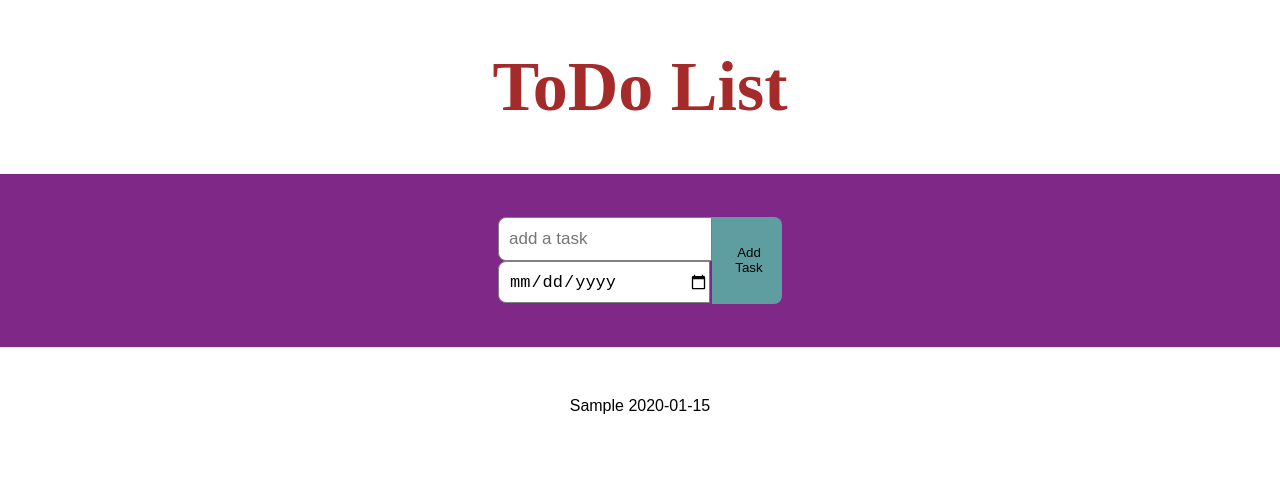
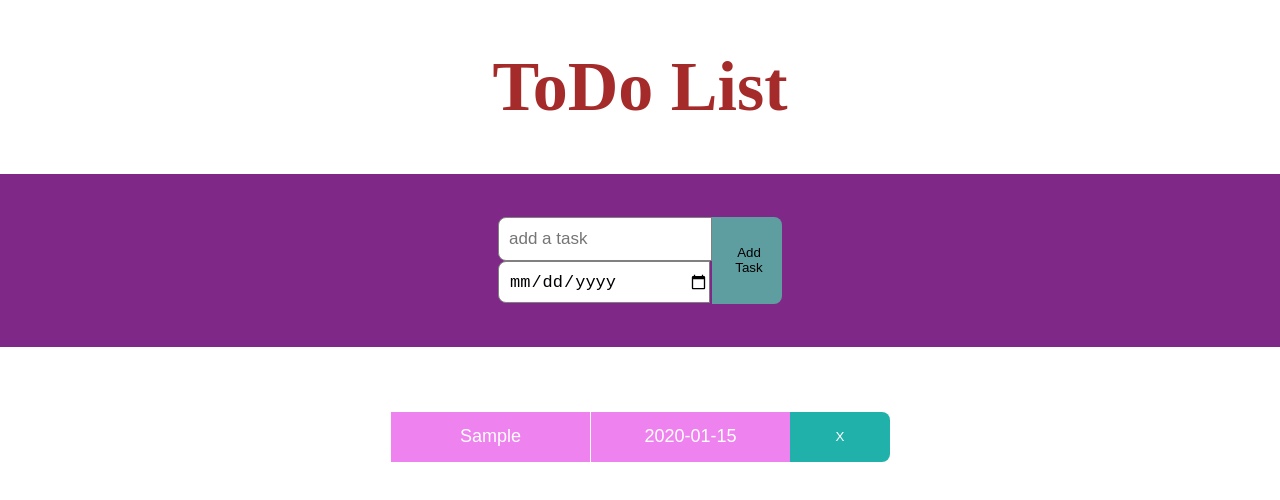
Before and after one commit to deepali-02/todo-List, a React (Create React App) app: page / in a window 1280 px wide. Both pictures are taken after typing "Sample", "2020-01-15" into the empty fields and a click on the button "Add Task". Shown: the top 500 px of the page. Built offline with nearby package versions, Linux system fonts and the light colour scheme.

Commit message:
added css

```diff
--- a/src/App.css
+++ b/src/App.css
@@ -57,3 +57,41 @@
   padding-top: 50px;
   flex-direction: column;
 }
+
+.task {
+  width: 500px;
+  height: 50px;
+  display: flex;
+  color: white;
+  margin: 15px;
+}
+
+.task .content {
+  flex: 80%;
+  height: 100%;
+  display: flex;
+  justify-content: center;
+  align-items: center;
+}
+
+.task .content span {
+  display: grid;
+  place-items: center;
+  border: 1px solid white;
+  height: 100%;
+  width: 100%;
+  font-size: 18px;
+  border-right: none;
+  background-color: violet;
+}
+
+.task button {
+  flex: 20%;
+  height: 100%;
+  border: none;
+  background-color: lightseagreen;
+  border-top-right-radius: 8px;
+  border-bottom-right-radius: 8px;
+  color: white;
+  cursor: pointer;
+}
--- a/src/Component/ToDoList.tsx
+++ b/src/Component/ToDoList.tsx
@@ -8,8 +8,12 @@
 
 export default function ToDoList({task}:Props) {
   return (
-    <div>
-     {task.taskName} {task.deadline}
+    <div className="task">
+        <div className="content">
+     <span>{task.taskName}</span>
+     <span>{task.deadline}</span>
+     </div>
+     <button>X</button>
     </div>
   );
 }
```
